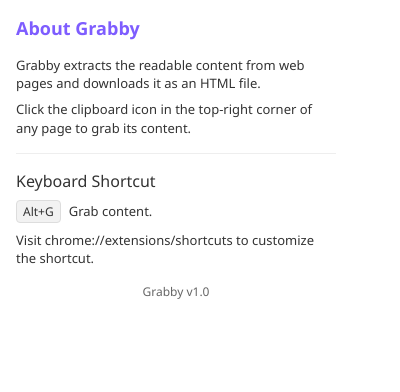
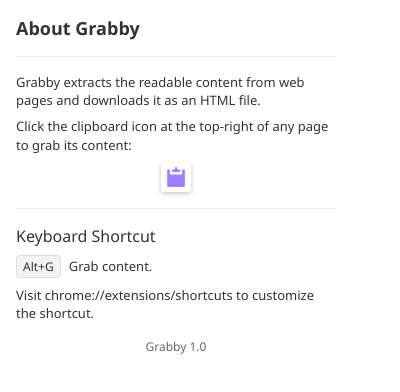
Before and after one commit to crybx/Grabby, a browser extension: page popup.html in a window 400 px wide. Drawn offline with Linux system fonts and the light colour scheme.

Commit message:
style tweaks

```diff
--- a/popup.html
+++ b/popup.html
@@ -5,11 +5,17 @@
   <link rel="stylesheet" href="styles/popup.css">
 </head>
 <body class="popup">
+
 <h1>About Grabby</h1>
+
+<hr>
 
 <div class="settings-section">
   <p>Grabby extracts the readable content from web pages and downloads it as an HTML file.</p>
-  <p>Click the clipboard icon in the top-right corner of any page to grab its content.</p>
+  <p>Click the clipboard icon at the top-right of any page to grab its content:</p>
+  <div id="grabby-button" title="Grab content">
+    <img src="images/clipboard128.png" alt="Grabby Icon" class="grabby-icon">
+  </div>
 </div>
 
 <hr>
@@ -24,7 +30,7 @@
 </div>
 
 <div class="footer">
-  Grabby v1.0
+  Grabby 1.0
 </div>
 
 <script src="popup.js"></script>
--- a/styles/grabby.css
+++ b/styles/grabby.css
@@ -5,13 +5,13 @@
 */
 a:visited,
 a:visited > div > span {
-    color: #7e5dff !important;
+    color: #9d80ff !important;
 }
 
 .notification {
     position: fixed;
-    top: 20px;
-    right: 20px;
+    top: 15px;
+    right: 15px;
     background-color: #4CAF50;
     color: white;
     padding: 15px;
@@ -22,12 +22,12 @@
 /* Grabby button styles */
 #grabby-button {
     position: fixed;
-    top: 20px;
-    right: 20px;
+    top: 0;
+    right: 200px;
     z-index: 9999;
-    width: 40px;
-    height: 40px;
-    border-radius: 50%;
+    width: 30px;
+    height: 30px;
+    border-radius: 0 0 3px 3px;
     background-color: rgba(255, 255, 255, 0.9);
     box-shadow: 0 2px 5px rgba(0, 0, 0, 0.2);
     display: flex;
@@ -38,8 +38,8 @@
 }
 
 #grabby-button img {
-    width: 24px;
-    height: 24px;
+    width: 20px;
+    height: 20px;
     object-fit: contain;
 }
 
--- a/styles/popup.css
+++ b/styles/popup.css
@@ -11,11 +11,50 @@
     font-size: 18px;
     margin-top: 0;
     margin-bottom: 16px;
-    color: #7e5dff;
 }
 
 .settings-section {
     margin-bottom: 16px;
+
+    #grabby-button {
+        margin: 0 auto;
+        width: 30px;
+        height: 30px;
+        border-radius: 0 0 3px 3px;
+        background-color: rgba(255, 255, 255, 0.9);
+        box-shadow: 0 2px 5px rgba(0, 0, 0, 0.2);
+        display: flex;
+        align-items: center;
+        justify-content: center;
+        cursor: pointer;
+        transition: all 0.2s ease;
+    }
+
+    #grabby-button img {
+        width: 20px;
+        height: 20px;
+        object-fit: contain;
+    }
+
+    #grabby-button:hover {
+        transform: scale(1.1);
+        box-shadow: 0 3px 8px rgba(0, 0, 0, 0.3);
+    }
+
+    #grabby-button.clicked {
+        background-color: rgba(66, 133, 244, 0.9);
+    }
+
+    /* Animation for button click */
+    @keyframes pulse {
+        0% { transform: scale(1); }
+        50% { transform: scale(1.1); }
+        100% { transform: scale(1); }
+    }
+
+    #grabby-button:active {
+        animation: pulse 0.3s ease;
+    }
 }
 
 h2 {
@@ -47,6 +86,7 @@
     border: none;
     border-top: 1px solid #eee;
     margin: 16px 0;
+    color: #9d80ff;
 }
 
 p {
```
